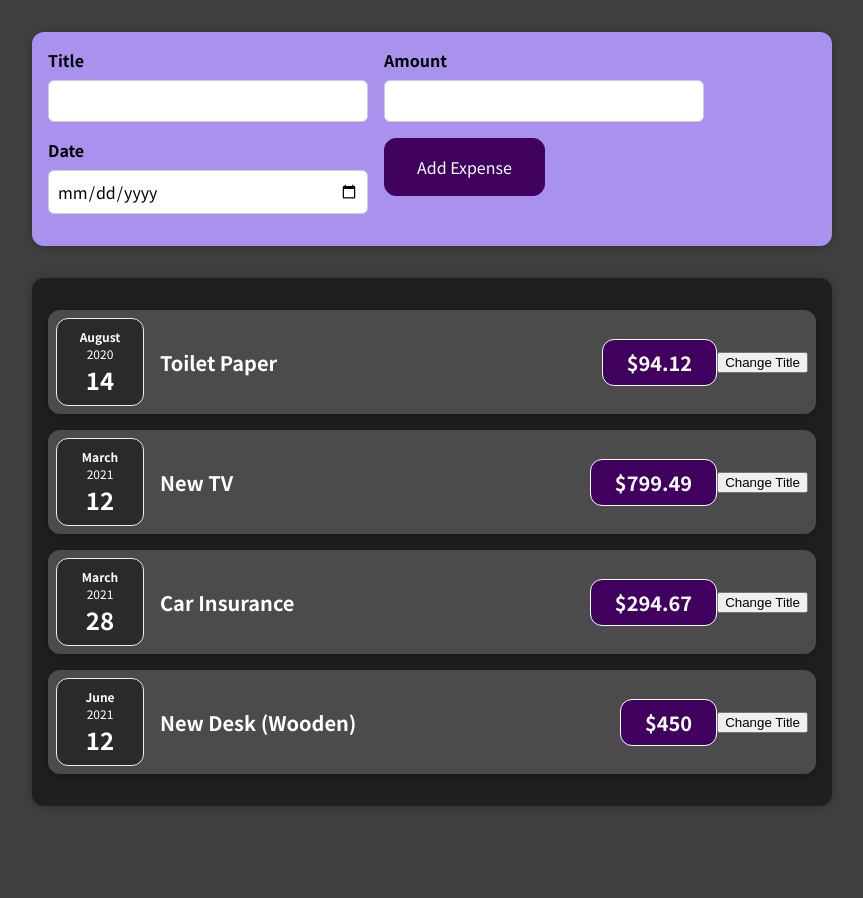
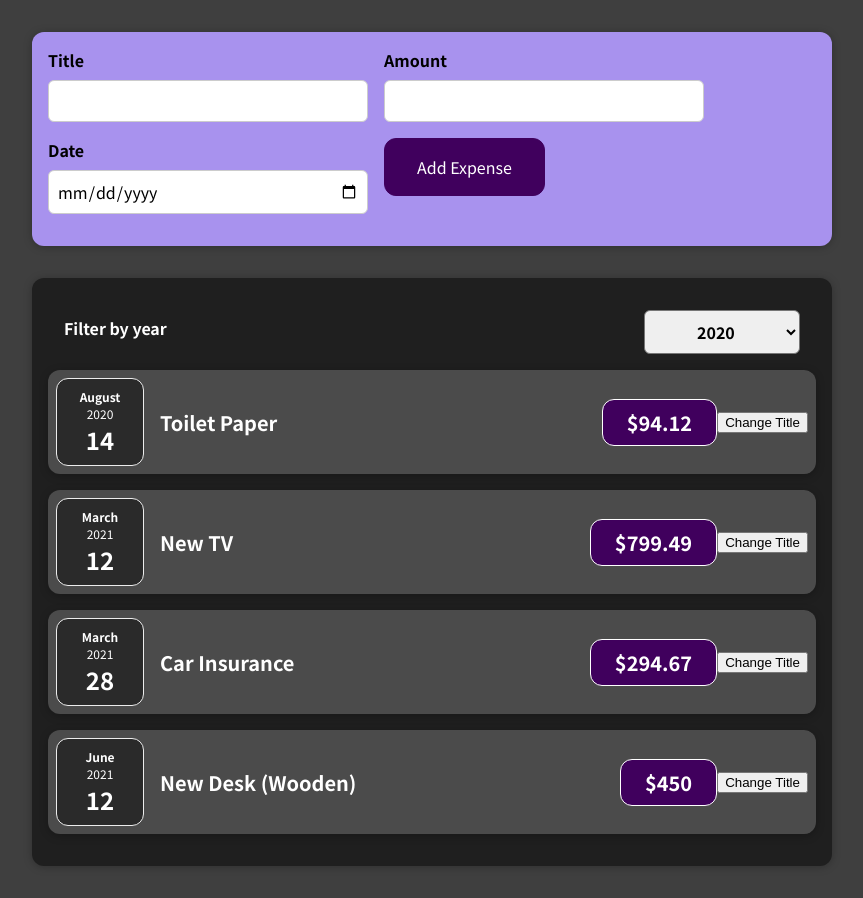
Before and after one commit to omer-yavas/dailyStudyReact, a React (Create React App) app: page / in a window 1280 px wide. Shown: the whole page, without its empty margins (208-1071 px from the left). Before the commit the page ends 838 px from the top, so only its background shows below. Built offline with nearby package versions, Linux system fonts and the light colour scheme.

Commit message:
Working with Events&State

```diff
--- a/src/App.js
+++ b/src/App.js
@@ -1,5 +1,6 @@
 import Expenses from './components/Expenses/Expenses';
 import NewExpense from './components/NewExpense/NewExpense';
+
 const expenses = [
   {
     id: 'e1',
@@ -31,6 +32,7 @@
   return (
     <div>
       <NewExpense onAddExpense={addExpenseHandler} />
+
       <Expenses items={expenses}></Expenses>
     </div>
   );
--- a/src/components/Expenses/Expenses.js
+++ b/src/components/Expenses/Expenses.js
@@ -1,10 +1,23 @@
+import { useState } from 'react';
+
 import Card from '../UI/Card.js';
 import ExpenseItem from './ExpenseItem';
+import ExpensesFilter from './ExpensesFilter';
 import './Expenses.css';
 
 function Expenses(props) {
+  const [filteredYear, setFilteredYear] = useState('2020');
+
+  const filterChangeHandler = (selectedYear) => {
+    setFilteredYear(selectedYear);
+  };
+
   return (
     <Card className="expenses">
+      <ExpensesFilter
+        selected={filteredYear}
+        onChangeFilter={filterChangeHandler}
+      ></ExpensesFilter>
       <ExpenseItem
         title={props.items[0].title}
         amount={props.items[0].amount}
--- /dev/null
+++ b/src/components/Expenses/ExpensesFilter.css
@@ -0,0 +1,24 @@
+.expenses-filter {
+  color: white;
+  padding: 0 1rem;
+}
+
+.expenses-filter__control {
+  display: flex;
+  width: 100%;
+  align-items: center;
+  justify-content: space-between;
+  margin: 1rem 0;
+}
+
+.expenses-filter label {
+  font-weight: bold;
+  margin-bottom: 0.5rem;
+}
+
+.expenses-filter select {
+  font: inherit;
+  padding: 0.5rem 3rem;
+  font-weight: bold;
+  border-radius: 6px;
+}
--- /dev/null
+++ b/src/components/Expenses/ExpensesFilter.js
@@ -0,0 +1,25 @@
+import React from 'react';
+
+import './ExpensesFilter.css';
+
+const ExpensesFilter = (props) => {
+  const dropdownChangeHandler = (event) => {
+    props.onChangeFilter(event.target.value);
+  };
+
+  return (
+    <div className="expenses-filter">
+      <div className="expenses-filter__control">
+        <label>Filter by year</label>
+        <select value={props.selected} onChange={dropdownChangeHandler}>
+          <option value="2022">2022</option>
+          <option value="2021">2021</option>
+          <option value="2020">2020</option>
+          <option value="2019">2019</option>
+        </select>
+      </div>
+    </div>
+  );
+};
+
+export default ExpensesFilter;
```
Also changed, not shown: 1 other file (tests, documents, lock files or other folders).
